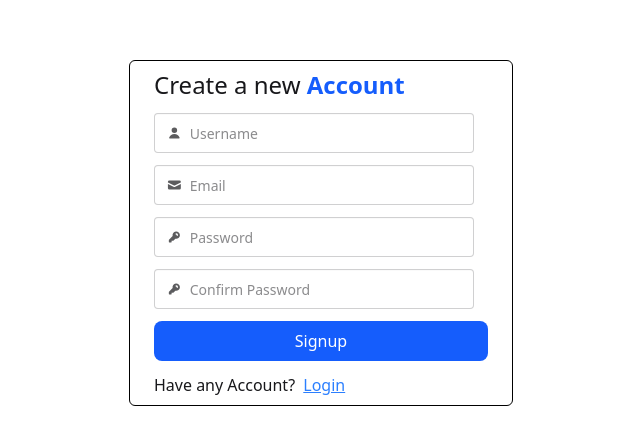
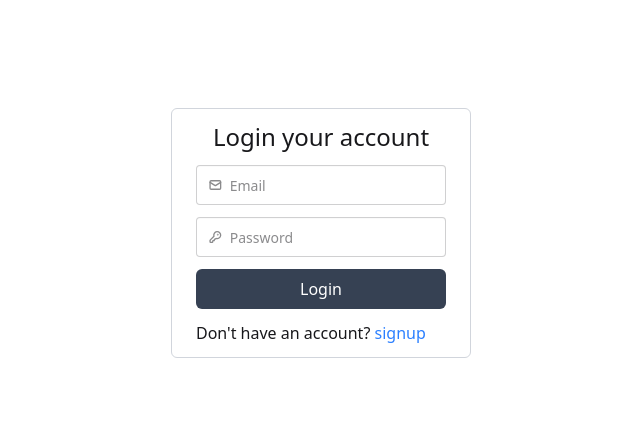
Before and after one commit to PrincyChauhan/chatApp, a React (Vite) app in the folder frontend/: page / in a window 1280 px wide. Shown: the part 167-612 px from the top of the page, without its empty margins (319-959 px from the left). Built offline with nearby package versions, Linux system fonts and the light colour scheme.

Commit message:
Login API Integrated

```diff
--- a/frontend/src/App.jsx
+++ b/frontend/src/App.jsx
@@ -11,8 +11,8 @@ function App() {
         <Left />
         <Right />
       </div> */}
-      <Signup />
-      {/* <Login /> */}
+      {/* <Signup /> */}
+      <Login />
     </>
   );
 }
--- a/frontend/src/components/Login.jsx
+++ b/frontend/src/components/Login.jsx
@@ -1,9 +1,40 @@
 import React from "react";
+import { useForm } from "react-hook-form";
+import axios from "axios";
+import { Link } from "react-router-dom";
+import { ToastContainer, toast } from "react-toastify";
 
 const Login = () => {
+  const {
+    register,
+    handleSubmit,
+    watch,
+    formState: { errors },
+  } = useForm();
+  const onSubmit = async (data) => {
+    const userInfo = {
+      email: data.email,
+      password: data.password,
+    };
+    // console.log(userInfo);
+    await axios
+      .post(`http://localhost:3000/user/login`, userInfo)
+      .then((response) => {
+        if (response.data) {
+          toast.success("Login successful");
+        }
+        localStorage.setItem("ChatApp", JSON.stringify(response.data));
+      })
+      .catch((error) => {
+        if (error.response) {
+          toast.error("Error: " + error.response.data.error);
+        }
+      });
+  };
   return (
     <>
       <div>
+        <ToastContainer />
         <div
           style={{
             display: "flex",
@@ -20,6 +51,7 @@ const Login = () => {
               width: "300px",
               gap: "12px",
             }}
+            onSubmit={handleSubmit(onSubmit)}
             className="border border-gray-300 px-6 py-3 rounded-md"
           >
             <h1 className="text-2xl text-center">Login your account</h1>
@@ -44,11 +76,16 @@ const Login = () => {
               </svg>
               <input
                 type="email"
-                placeholder="mail@site.com"
-                required
-                className="flex-1"
+                className="grow"
+                placeholder="Email"
+                {...register("email", { required: "true" })}
               />
             </label>
+            {errors.email && (
+              <span className="text-red-500 text-sm font-semibold">
+                This field is required
+              </span>
+            )}
             {/* Password Input */}
             <label className="input validator flex items-center gap-2">
               <svg
@@ -74,15 +111,16 @@ const Login = () => {
               </svg>
               <input
                 type="password"
-                required
+                className="grow"
                 placeholder="Password"
-                minLength="8"
-                pattern="(?=.*\d)(?=.*[a-z])(?=.*[A-Z]).{8,}"
-                title="Must be more than 8 characters, including a number, lowercase, and uppercase letter"
-                className="flex-1"
+                {...register("password", { required: true })}
               />
             </label>
-            {/* Confirm Password Input */}
+            {errors.password && (
+              <span className="text-red-500 text-sm font-semibold">
+                This field is required
+              </span>
+            )}
 
             <button
               type="submit"
```
